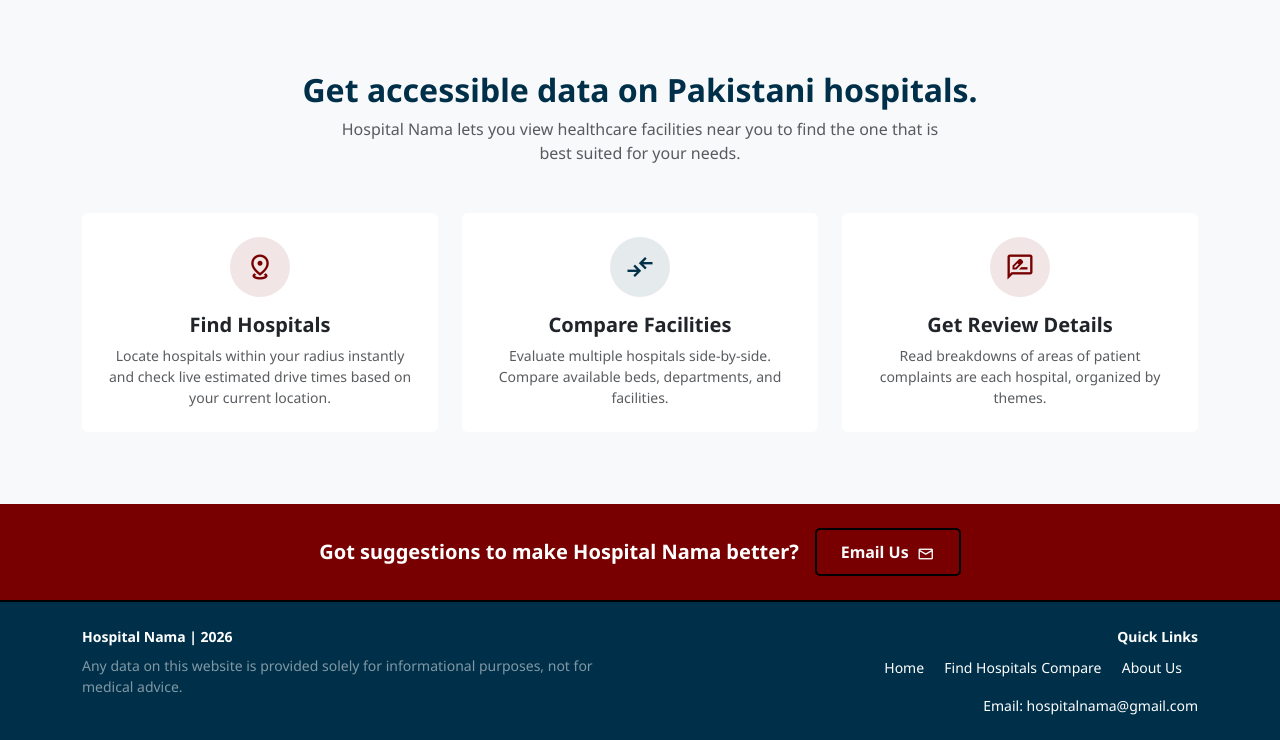
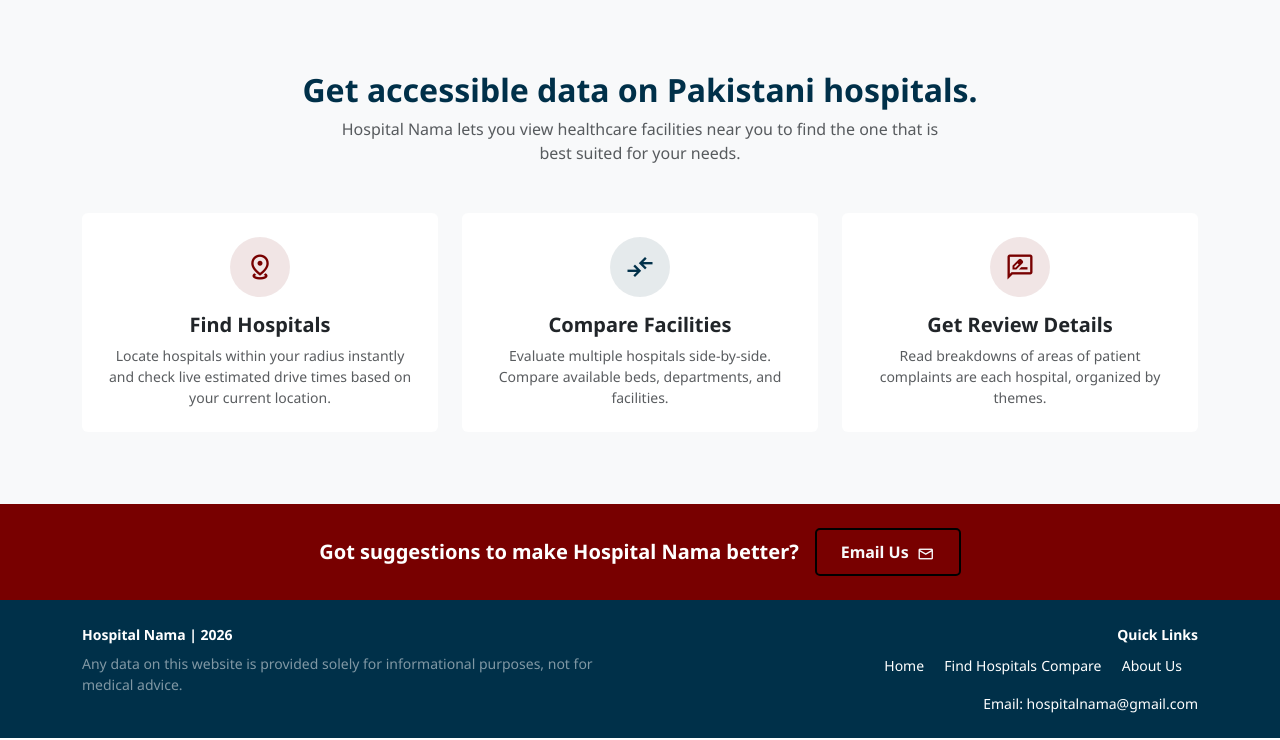
Before and after one commit to zoyaAzfar/hospital-nama, a Flask app: page / in a window 1280 px wide. Shown: the part 635-1375 px from the top of the page. Run offline with Flask 3, Linux system fonts and the light colour scheme; some libraries are stand-ins or nearby versions; some web fonts are replaced.

Commit message:
Update index.html

```diff
--- a/templates/index.html
+++ b/templates/index.html
@@ -59,10 +59,6 @@
 
         /* Map fixes */
         #map { height: calc(100vh - 120px); width: 100%; }
-
-
-        footer { border-top: 2px solid #000; }
-
         .hero-bg {
         /* Replace with your image path */
         /*background-image: linear-gradient(rgba(255, 255, 255, 0.4), rgba(255, 255, 255, 0.4)), url('/static/lahore_image.jpg'); */
```
